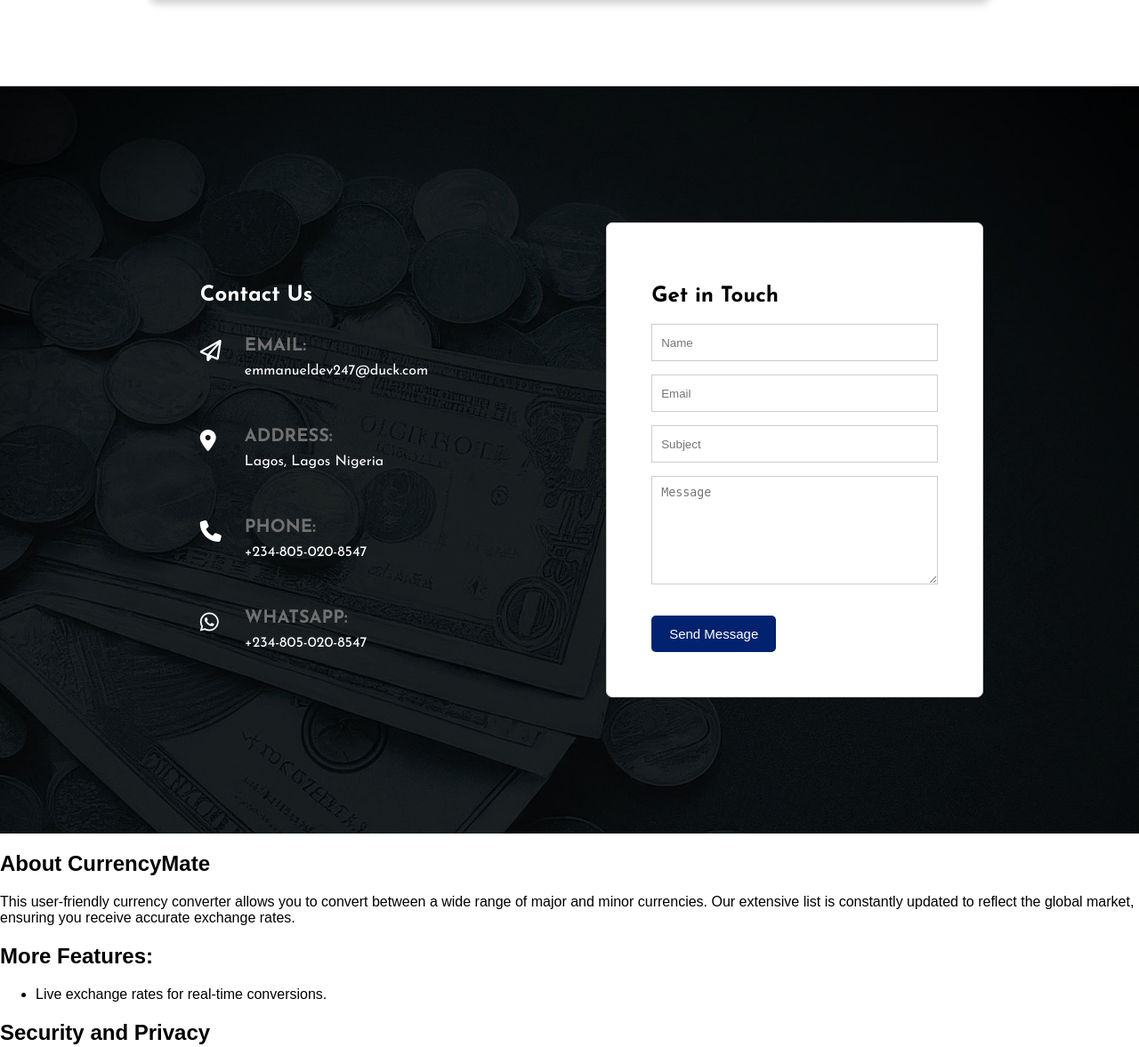
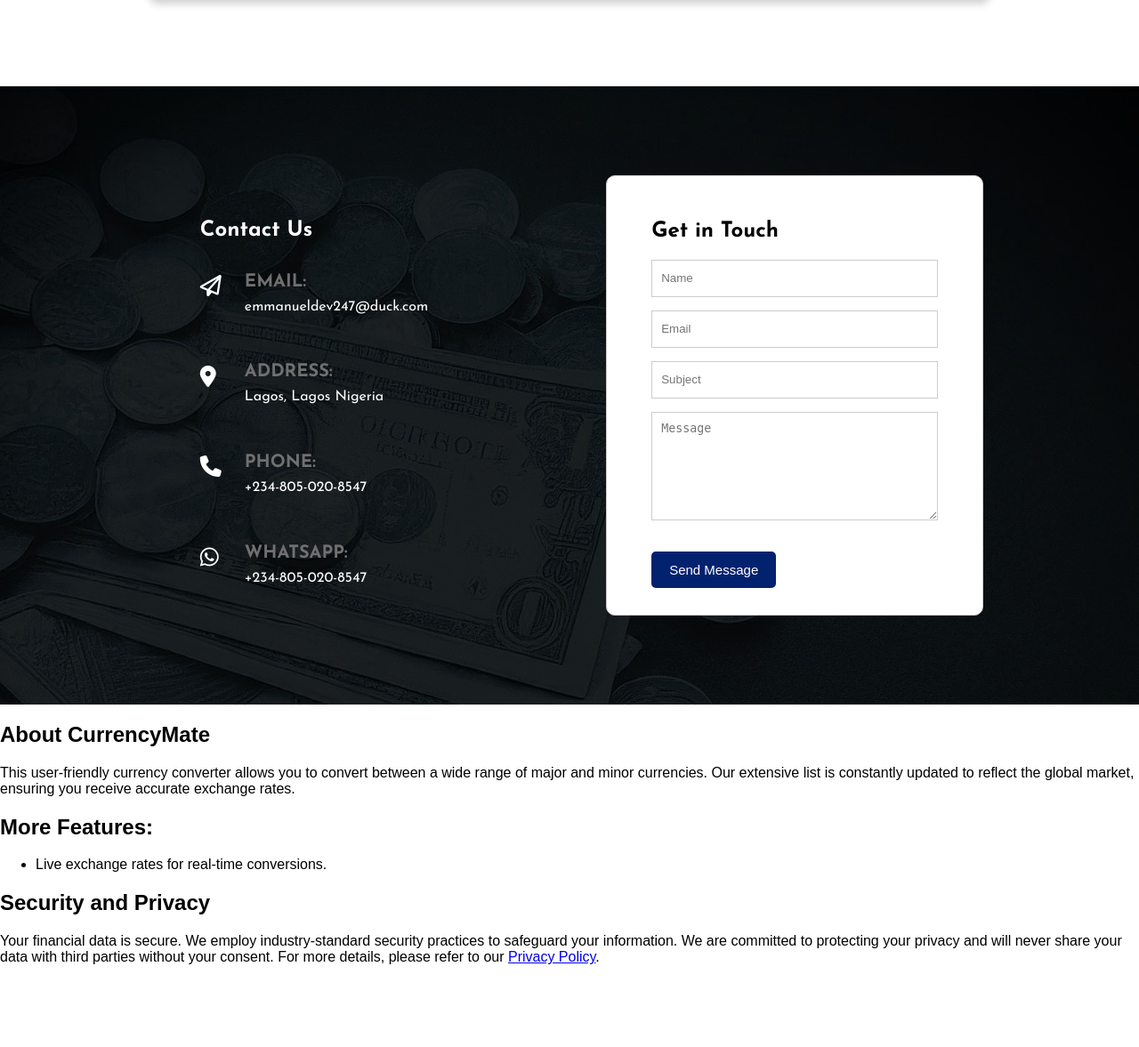
Before and after one commit to Augustinejude365/Portfolio-Project---CurrencyMate, a Flask app: page / in a window 1280 px wide. Shown: the part 414-1591 px from the top of the page at 89% size. After the commit the page ends 1498 px from the top, so only its background shows below. Run offline with Flask 2, Linux system fonts and the light colour scheme.

Commit message:
updated: styling

```diff
--- a/static/styles/sections.css
+++ b/static/styles/sections.css
@@ -1,22 +1,18 @@
 .contact-wrapper {
 	display: flex;
+	justify-content: center;
 	font-family: "Josefin Sans", sans-serif;
-	justify-content: center;
-	align-items: center;
-	height: 100vh;
 	background-image: url('../images/contact-us-bg.jpg');
 	background-size: cover;
 	background-attachment: fixed;
-	z-index: -1;
-	padding: 20px;
 	color: white;
 }
 
 .contact-container {
 	display: flex;
+	justify-content: space-between;
 	max-width: 1200px;
-	padding: 20px;
-	justify-content: space-between;
+	margin: 100px;
 }
 
 
@@ -24,7 +20,7 @@
 /* CONTACT DETAILS */
 
 .contact-us {
-	padding: 50px;
+	padding: 30px 50px;
 }
 
 .contact-details-gp {
@@ -69,16 +65,15 @@
 /* CONTACT US FORM */
 
 .contact-form {
+	display: flex;
+	flex-direction: column;
 	width: 50%;
+	font-family: "Josefin Sans", sans-serif;
 	background-color: white;
 	color: black;
-	padding: 50px;
 	border-radius: 10px;
 	border: 1px solid #ccc;
-	border-radius: 7px;
-	font-family: "Josefin Sans", sans-serif;
-	display: flex;
-	flex-direction: column;
+	padding: 30px 50px;
 }
 
 .contact-form form {
@@ -102,6 +97,7 @@
 
 .contact-form button {
 	margin-top: 20px;
+	margin-right: auto;
 	background-color: #02226f;
 	color: white;
 	padding: 12px 20px;
@@ -110,7 +106,6 @@
 	cursor: pointer;
 	transition: background-color 0.3s ease;
 	font-size: 15px;
-	margin-right: auto;
 
 }
 
```
